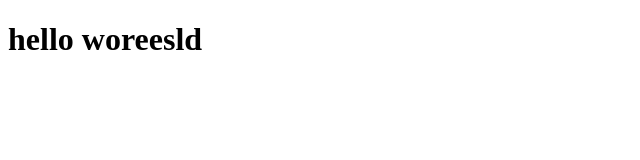
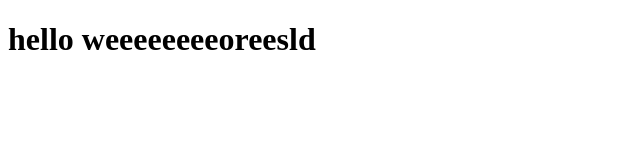
Before and after one commit to Elvissix/FirstTest, a plain HTML site: page index.html in a window 1280 px wide. Shown: the whole page, without its empty margins (0-640 px from the left). Drawn offline with Linux system fonts and the light colour scheme.

Commit message:
diercixiugai

```diff
--- a/index.html
+++ b/index.html
@@ -5,6 +5,6 @@
 		<title></title>
 	</head>
 	<body>
-		<h1>hello woreesld</h1>
+		<h1>hello weeeeeeeeoreesld</h1>
 	</body>
 </html>
```
